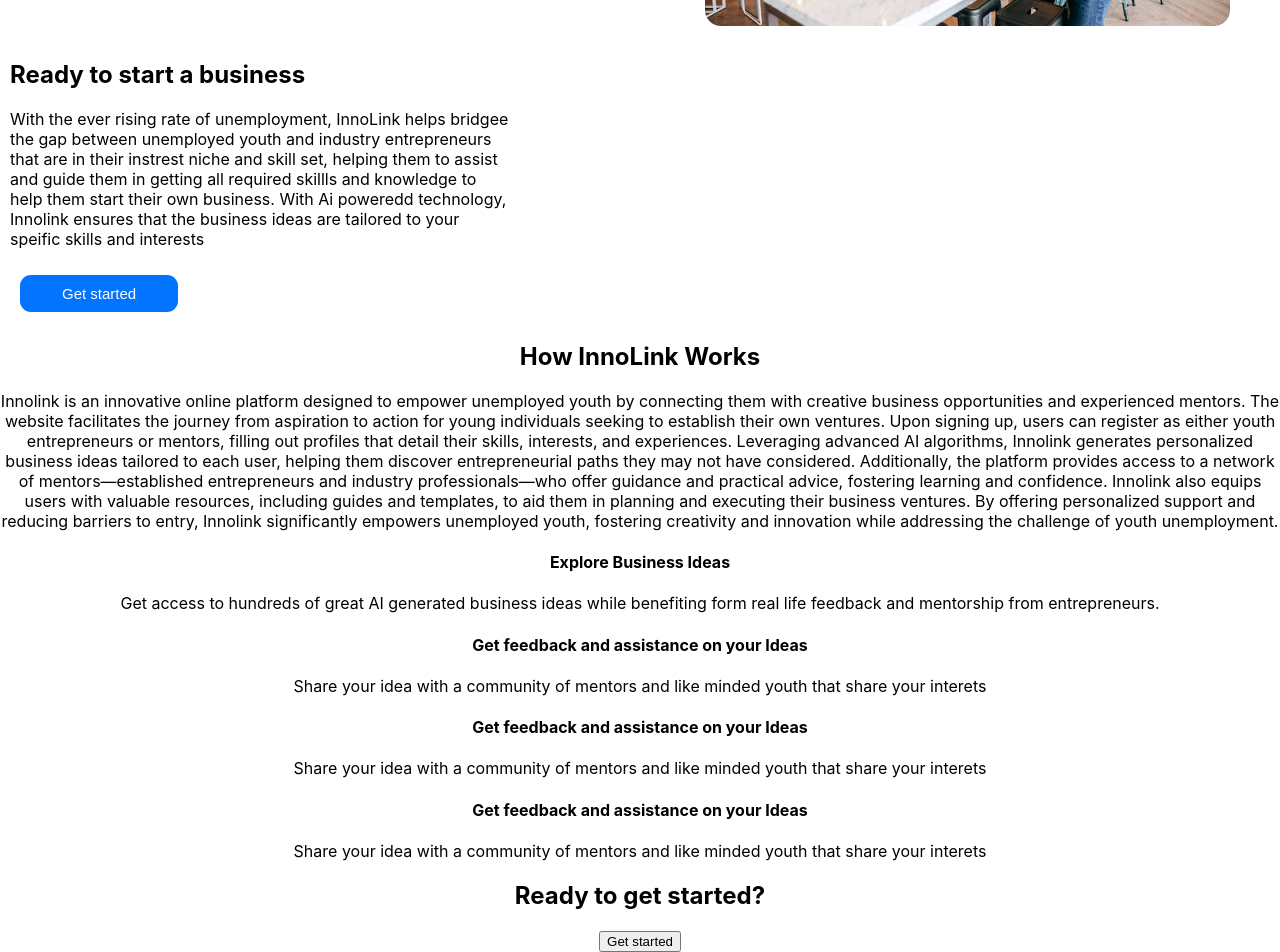
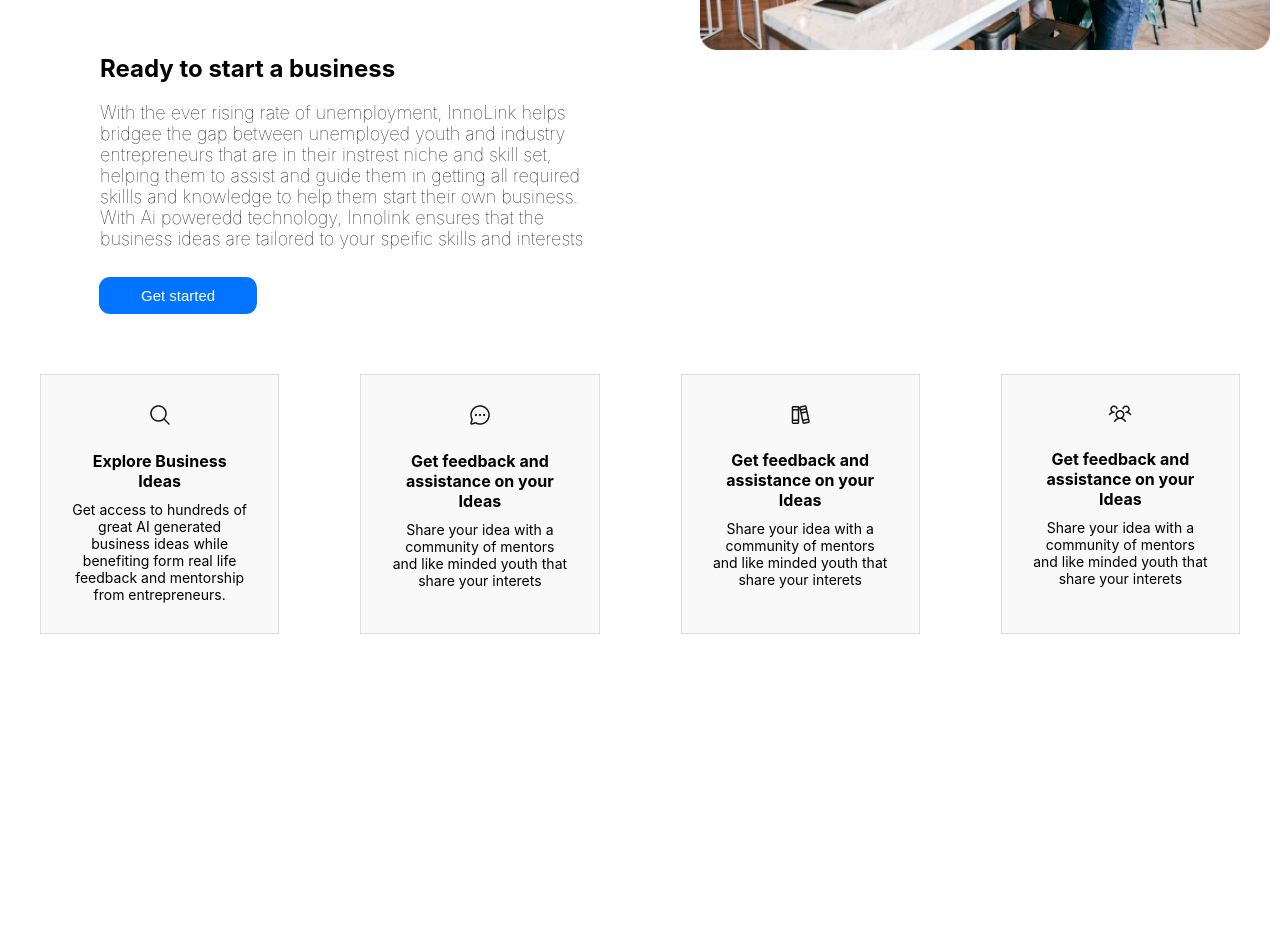
Before and after one commit to prospersibanda/Ino-Link-hackathon, a React (Create React App) app in the folder frontend/: page / in a window 1280 px wide. Shown: the part 417-1369 px from the top of the page. After the commit the page ends 1091 px from the top, so only its background shows below. Built offline with nearby package versions, Linux system fonts and the light colour scheme.

Commit message:
completed homepage

```diff
--- a/frontend/src/pages/Home.jsx
+++ b/frontend/src/pages/Home.jsx
@@ -1,6 +1,12 @@
 import React from 'react'
 import '../styles/home.css';
 import heroimage from '../Assets/hero-image1.png'
+import people from '../Assets/people.png'
+import text from '../Assets/text.png'
+import access from '../Assets/access1.png'
+import search from '../Assets/search.png'
+import { Link } from 'react-router-dom';
+
 
 
 
@@ -25,42 +31,29 @@
           that are in their instrest niche and skill set, helping them to assist and guide them in getting all required skillls and knowledge
           to help them start their own business. With Ai poweredd technology, Innolink ensures that the business ideas are tailored to your speific skills and interests
         </p>
+       <div className='btn'>
+        <Link to={'/signup'}>
         <button className='hero-btn'>Get started</button>
+        </Link>
+        </div>
        </div>
 
-
-
-
-
-      <div className='home-body'>
-         <div className='home-heading'>
-          <h2>How InnoLink Works</h2>
-         </div>
-         <div className='home-content'>
-        <p>Innolink is an innovative online platform designed to empower unemployed youth by connecting them with creative business opportunities and experienced mentors.
-           The website facilitates the journey from aspiration to action for young individuals seeking to establish their own ventures.
-           Upon signing up, users can register as either youth entrepreneurs or mentors, filling out profiles that detail their skills, interests, and experiences.
-           Leveraging advanced AI algorithms, Innolink generates personalized business ideas tailored to each user, helping them discover entrepreneurial paths they may not have considered.
-           Additionally, the platform provides access to a network of mentors—established entrepreneurs and industry professionals—who offer guidance and practical advice, fostering learning and confidence.
-           Innolink also equips users with valuable resources, including guides and templates, to aid them in planning and executing their business ventures.
-           By offering personalized support and reducing barriers to entry, Innolink significantly empowers unemployed youth, fostering creativity and innovation while addressing the challenge of youth unemployment.</p>
-         </div>
-        </div>
 
 
          <div className='home-sections'>
 
           <div className='section1'>
-            {/* <img src={ }alt="microscope" /> */}
+            <img src={ search }alt="microscope" />
             <div className='section-heading'>
               <h4>Explore Business Ideas</h4>
             </div>
             <div className='section-content'>
               Get access to hundreds of great AI generated business ideas while benefiting form real life feedback and mentorship from entrepreneurs.
             </div>
+          </div>
 
             <div className='section1'>
-            {/* <img src={  }alt="text speech" /> */}
+            <img src={ text }alt="text speech" />
             <div className='section-heading'>
             <h4>Get feedback and assistance on your Ideas</h4>
             </div>
@@ -71,7 +64,7 @@
 
 
             <div className='section1'>
-            {/* <img src={  }alt="text speech" /> */}
+            <img src={ access }alt="text speech" />
             <div className='section-heading'>
             <h4>Get feedback and assistance on your Ideas</h4>
             </div>
@@ -83,7 +76,7 @@
 
 
             <div className='section1'>
-            {/* <img src={  }alt="text speech" /> */}
+            <img src={ people }alt="text speech" />
             <div className='section-heading'>
             <h4>Get feedback and assistance on your Ideas</h4>
             </div>
@@ -95,20 +88,6 @@
 
         </div>
 
-
-      <div className='start-section'>
-        <div className='start-heading'>
-          <h2>Ready to get started?</h2>
-        </div>
-        <div className='start-btn'>
-
-          <button className='start-button'>Get started</button>
-
-        </div>
-      </div>
-
-
-      </div>
       </>
   )
 }
--- a/frontend/src/styles/home.css
+++ b/frontend/src/styles/home.css
@@ -4,7 +4,8 @@
   flex-wrap: wrap; /* Allow wrapping for smaller screens */
   justify-content: space-between; /* Distribute space between elements */
   align-items: center; /* Align items vertically */
-  margin-left: 30px;
+  margin-left: 100px;
+  margin-bottom: -30px;
 }
 
 .hero-heading, .hero-btn, .hero-image, .hero-sub-heading, .hero-content {
@@ -18,17 +19,22 @@
 .hero-image img {
   max-width: 100%; /* Ensure the image doesn't overflow */
   margin-top: 80px;
+  width: 900px;
 
 }
 
 .hero-content {
   max-width: 500px; /* Control the width of the text content */
   text-align: left;
+  margin-left: 100px;
+  font-size: 18px;
+  font-weight: lighter;
+
 }
 .hero-sub-heading{
   text-align: left;
-  margin-top: 20px;
-  margin-left: 10px;
+  margin-top: -30px;
+  margin-left: 100px;
 }
 .hero-btn{
   padding: 10px 42px;
@@ -37,4 +43,39 @@
   background-color: #0274FF;
   color: white;
   font-size: 15px;
+  margin-left: -1px;
 }
+
+
+
+
+
+/* home section */
+.home-sections {
+  display: flex; /* Aligns children (sections) side by side */
+  flex-wrap: wrap; /* Allows wrapping for smaller screens */
+  justify-content: space-between; /* Space between items */
+  gap: 1px; /* Adds spacing between sections */
+}
+
+.section1 {
+  flex: 1; /* Each section takes equal width */
+  margin: 40px; /* Optional margin around each section */
+  padding: 30px; /* Adds internal padding */
+  border: 1px solid #ddd; /* Optional border for visual separation */
+  background-color: #f9f9f9;
+  align-items: center;
+}
+
+.section-heading h4 {
+  margin-bottom: 10px; /* Adds spacing below the heading */
+}
+
+.section-content {
+  font-size: 14px; /* Adjust font size for content */
+}
+
+.start-section {
+  text-align: center; /* Centers the "Ready to get started?" section */
+  margin-top: 30px; /* Adds spacing above */
+}
```
Also changed, not shown: frontend/src/Assets/access1.png (renamed from frontend/src/Assets/Vector - 3.png), frontend/src/Assets/people.png (renamed from frontend/src/Assets/Vector - 2.png).
